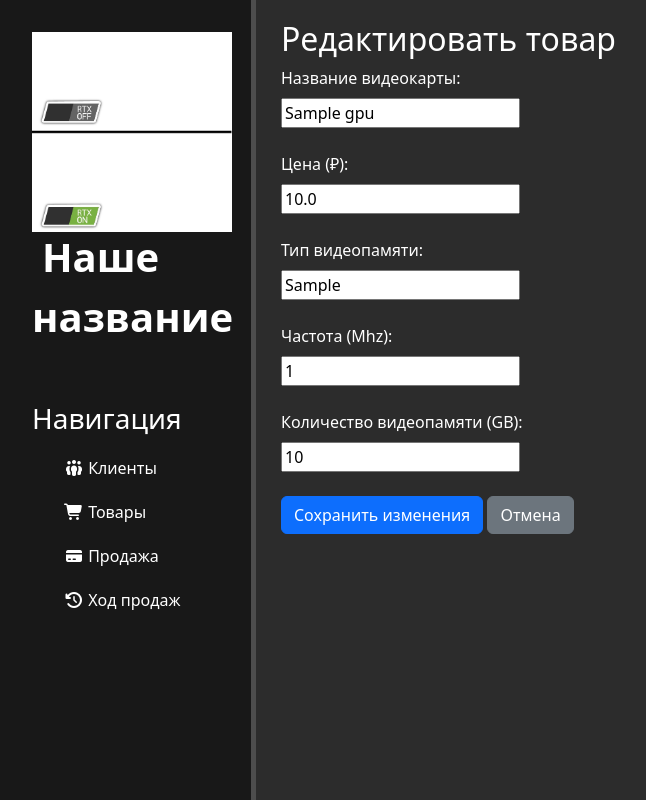
After one commit to Xineksss/Python_Practice_Pt2, a Django app: page /products/edit/1/ in a window 1280 px wide. The commit adds this page. Shown: the whole page, without its empty margins (0-646 px from the left). Run offline with Django 5.2, Linux system fonts and the light colour scheme; tables that the repository leaves empty hold one stand-in row (values such as "Sample post").

Commit message:
23 commit. Реализовано удаление и редактирование товаров.

```diff
--- a/Z3/Z3/static/main/css/main.css
+++ b/Z3/Z3/static/main/css/main.css
@@ -61,13 +61,3 @@ table th, table td {
 table thead th {
     border-bottom: 2px solid #555;
 }
-
-
-.table-small {
-    width: 70%;         /* Делает таблицу уже (70% от ширины экрана) */
-    margin: 0 auto;     /* Ставит её по центру */
-    font-size: 14px;    /* Уменьшает шрифт */
-}
-.table-small td, .table-small th {
-    padding: 8px;       /* Уменьшает отступы внутри ячеек (строки становятся тоньше) */
-}
--- /dev/null
+++ b/Z3/Z3/templates/edit_gpu.html
@@ -0,0 +1,32 @@
+{% extends 'layout.html' %}
+{% load l10n %}
+
+{% block title %}Редактировать товар{% endblock %}
+
+{% block content %}
+<h2>Редактировать товар</h2>
+
+<form method="POST" style="max-width: 600px;">
+    {% csrf_token %}
+
+        <label class="form-label">Название видеокарты:</label><br>
+
+        <input type="text" name="name" value="{{ gpu.name }}" required><br><br>
+
+        <label class="form-label">Цена (₽):</label><br>
+        <input type="number" step="any" name="price" value="{{ gpu.price|unlocalize }}" required><br><br>
+
+        <label class="form-label">Тип видеопамяти:</label><br>
+        <input type="text" name="memory_type" value="{{ gpu.spec.memory_type }}" required><br><br>
+
+        <label class="form-label">Частота (Mhz):</label><br>
+        <input type="number" name="frequency" value="{{ gpu.spec.frequency }}" required><br><br>
+
+        <label class="form-label">Количество видеопамяти (GB):</label><br>
+        <input type="number" name="memory_size" value="{{ gpu.spec.memory_size }}" required><br><br>
+
+
+    <button type="submit" class="btn btn-primary">Сохранить изменения</button>
+    <a href="{% url 'products' %}" class="btn btn-secondary">Отмена</a>
+</form>
+{% endblock %}
--- a/Z3/Z3/templates/products.html
+++ b/Z3/Z3/templates/products.html
@@ -24,8 +24,8 @@
         <td>{{ gpu.spec.memory_size }} GB</td>
         <td class="text-nowrap">{{ gpu.price }} ₽</td>
          <td class ="text-nowrap">
-            <a href="" class="btn btn-secondary btn-sm me-2">Изменить</a>
-            <a href="" class="btn btn-danger btn-sm">Удалить</a>
+            <a href="{% url 'edit_gpu' gpu.pk %}" class="btn btn-primary btn-sm">Изменить</a>
+            <a href="{% url 'delete_gpu' gpu.pk %}" class="btn btn-danger btn-sm">Удалить</a>
         </td>
     </tr>
     {% endfor %}
--- a/Z3/Z3/urls.py
+++ b/Z3/Z3/urls.py
@@ -13,6 +13,8 @@ urlpatterns = [
     path('customers/delete/<int:id>/', views.delete_client, name='delete_client'),
     path('products/', views.products, name='products'),
     path('products/create/', views.create_gpu, name='create_gpu'),
+    path('products/edit/<int:id>/', views.edit_gpu, name='edit_gpu'),
+    path('products/delete/<int:id>/', views.delete_gpu, name='delete_gpu'),
     path('products/create_gpus/', views.create_gpus_new, name='create_gpus_new'),
     path('sale/', views.purchase, name='sale'),
     path('sale_progress', views.sale_progress, name='sale_progress'),
--- a/Z3/Z3app/views.py
+++ b/Z3/Z3app/views.py
@@ -64,6 +64,36 @@ def create_gpu(request):
 
     return render(request, "create_gpu.html")
 
+
+def edit_gpu(request, id):
+
+    gpu = GPU.objects.get(pk=id)
+
+    if request.method == "POST":
+        gpu.name = request.POST.get("name")
+        gpu.price = request.POST.get("price")
+        gpu.save()
+
+        spec = gpu.spec
+        spec.frequency = request.POST.get("frequency")
+        spec.memory_type = request.POST.get("memory_type")
+        spec.memory_size = request.POST.get("memory_size")
+        spec.save()
+
+        return redirect('products')
+
+    return render(request, "edit_gpu.html", {"gpu": gpu})
+
+
+def delete_gpu(request, id):
+    try:
+        gpu = GPU.objects.get(pk=id)
+        gpu.delete()
+        return redirect('products')
+    except Client.DoesNotExist:
+        return HttpResponseNotFound("<h2> Товар не найден </h2>")
+
+
 def create_gpus_new():
     if GPU.objects.all().count() == 0:
         spec1 = Spec.objects.create(frequency=2280, memory_type="GDDR7", memory_size=8)
@@ -84,6 +114,7 @@ def create_gpus_new():
         spec6 = Spec.objects.create(frequency=2017, memory_type="GDDR7", memory_size=32)
         GPU.objects.create(name="Nvidia RTX 5090", price=800000, spec=spec6)
 
+
 def purchase(request):
     if request.method == "POST":
         sale = Purchase()
```
